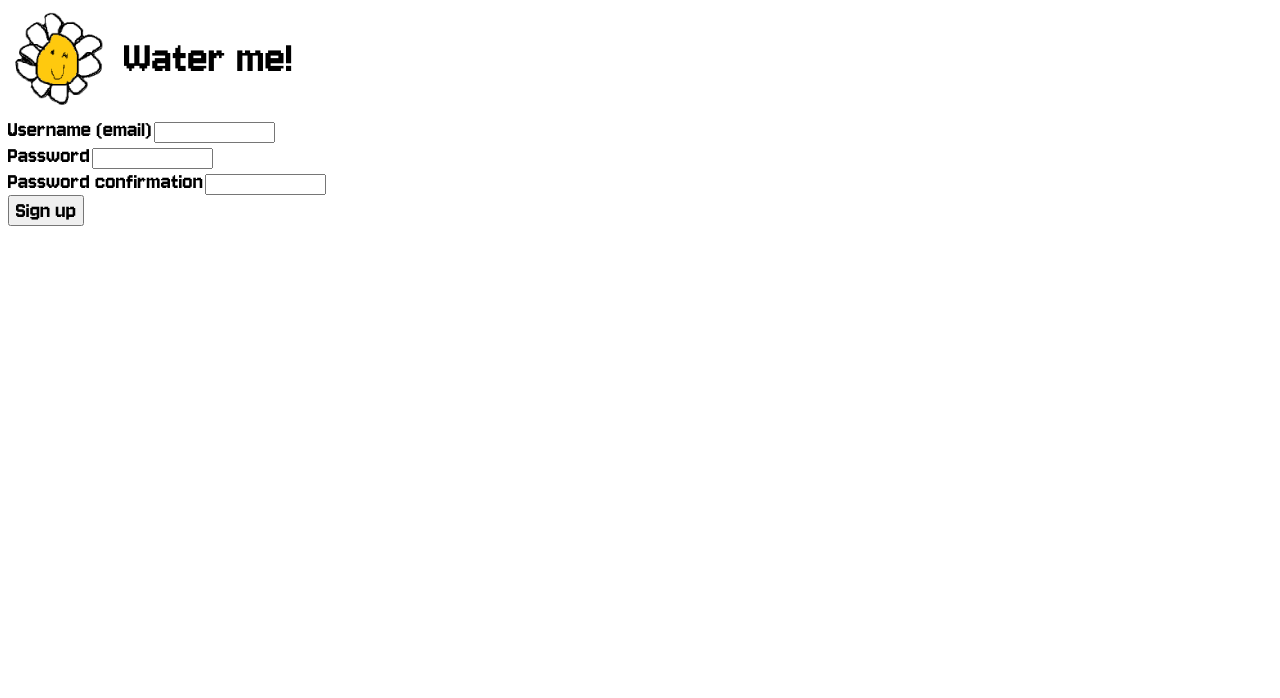
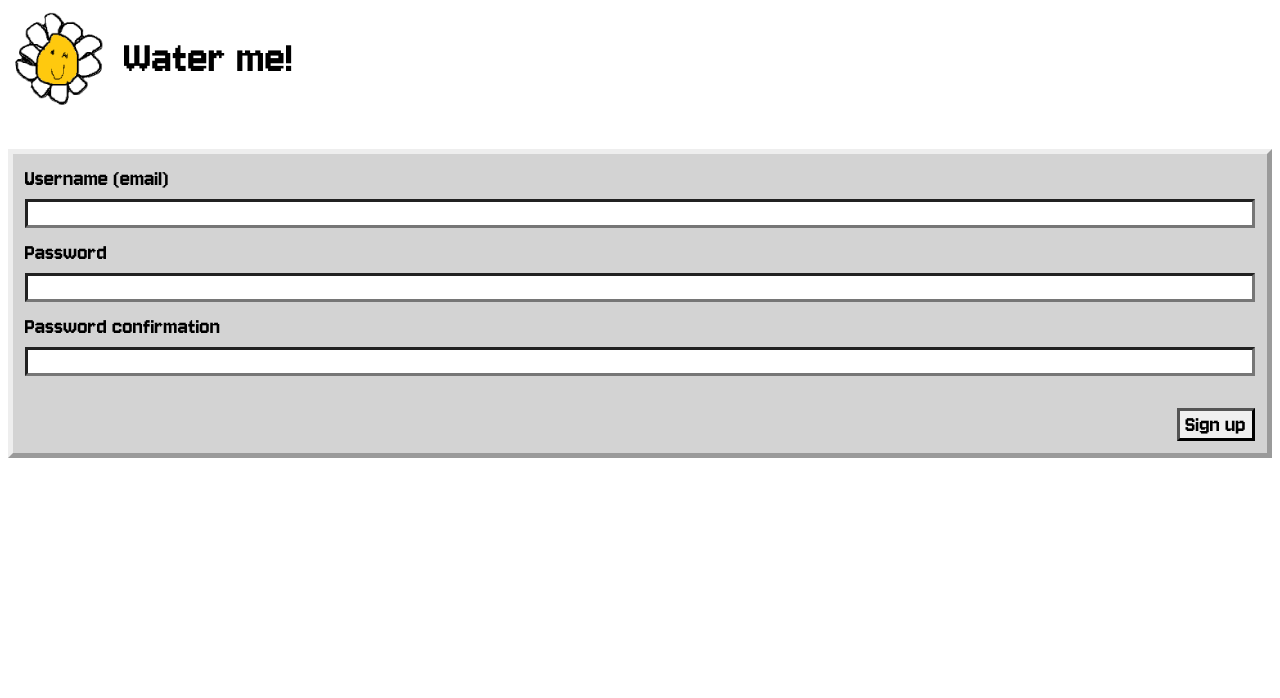
Before and after one commit to santiago-dev96/water-me, a Python web app: template templates/sign_up.html in a window 1280 px wide. Shown: the top 698 px of the page. Run offline with Jinja, Linux system fonts and the light colour scheme; the template is opened without the code that fills it, so the values that code supplies are empty.

Commit message:
Crafted a good-looking sign-up-form

```diff
--- a/static/forms.css
+++ b/static/forms.css
@@ -36,3 +36,9 @@
   border-style: outset;
   border-width: 0.4rem;
 }
+
+.auth-form {
+  margin-top: 4rem;
+  margin-left: auto;
+  margin-right: auto;
+}
--- a/static/sign_in.css
+++ b/static/sign_in.css
@@ -1,4 +1,4 @@
-#sign-in-form {
+.auth-form {
   margin-top: 4rem;
   margin-left: auto;
   margin-right: auto;
--- a/templates/sign_in.html
+++ b/templates/sign_in.html
@@ -16,7 +16,7 @@ Sign in
 {% block content %}
 
 <main>
-  <form method="POST" action="{{ url_for('sign_in') }}" class="form" id="sign-in-form">
+  <form method="POST" action="{{ url_for('sign_in') }}" class="form auth-form">
     <div style="margin-bottom: 1.5rem;">
       <label for="username" class="label-full">Username (email)</label>
       <input autocomplete="username" type="email" name="username" id="username" class="input input-full">
--- a/templates/sign_up.html
+++ b/templates/sign_up.html
@@ -1,4 +1,10 @@
 {% extends "layout.html" %}
+
+{% block styles %}
+
+<link rel="stylesheet" type="text/css" href="{{ url_for('static', filename='forms.css') }}">
+
+{% endblock %}
 
 {% block title %}
 
@@ -8,23 +14,25 @@ Register
 
 {% block content %}
 
-<form method="POST" action="{{ url_for('sign_up') }}">
-  <div>
-    <label for="username">Username (email)</label>
-    <input type="email" name="username" id="username">
-  </div>
+<main>
+  <form method="POST" action="{{ url_for('sign_up') }}" class="form auth-form">
+    <div style="margin-bottom: 1.5rem;">
+      <label class="label-full" for="username">Username (email)</label>
+      <input class="input input-full" type="email" name="username" id="username">
+    </div>
 
-  <div>
-    <label for="password">Password</label>
-    <input type="password" name="password" id="password">
-  </div>
+    <div style="margin-bottom: 1.5rem;">
+      <label class="label-full" for="password">Password</label>
+      <input class="input input-full" type="password" name="password" id="password">
+    </div>
 
-  <div>
-    <label for="password_confirmation">Password confirmation</label>
-    <input type="password" name="password_confirmation" id="password_confirmation">
-  </div>
+    <div>
+      <label class="label-full" for="password_confirmation">Password confirmation</label>
+      <input class="input input-full" type="password" name="password_confirmation" id="password_confirmation">
+    </div>
 
-  <button type="submit">Sign up</button>
-</form>
+    <button style="margin-top: 4rem;" type="submit" class="submit-btn" type="submit">Sign up</button>
+  </form>
+</main>
 
 {% endblock %}
```
